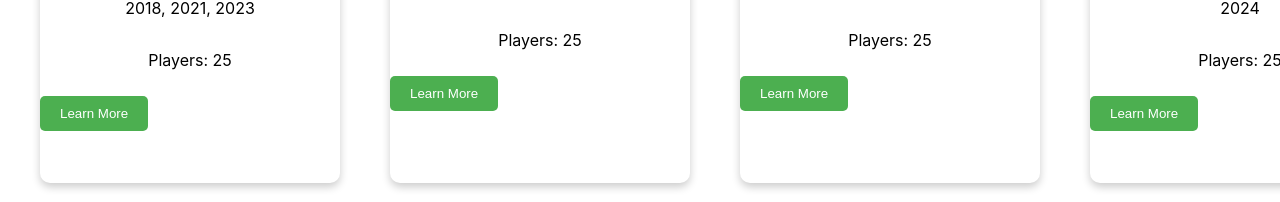
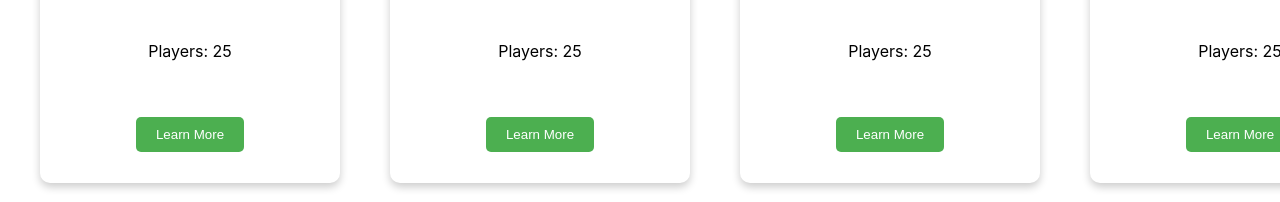
Before and after one commit to boby2965/React_proj, a React (Create React App) app: page / in a window 1280 px wide. Shown: the part 417-619 px from the top of the page. Built offline with nearby package versions, Linux system fonts and the light colour scheme.

Commit message:
added the buttom styles and aligned the cards

```diff
--- a/src/components/buttons/button.css
+++ b/src/components/buttons/button.css
@@ -7,6 +7,7 @@ button {
   cursor: pointer;
   margin-left: auto;
   margin-right: auto;
+  display: block;
 }
 
 button:hover {
--- a/src/components/cards/cards.css
+++ b/src/components/cards/cards.css
@@ -18,6 +18,7 @@
 
 .card-content p {
   width: 200px;
+  height: 50px;
   text-align: center;
 }
 
@@ -30,3 +31,7 @@
   font-size: 18px;
   margin-bottom: 20px;
 }
+
+.btn {
+  margin: 10px;
+}
--- a/src/components/cards/cards.jsx
+++ b/src/components/cards/cards.jsx
@@ -18,7 +18,7 @@ const Cards = (prop) => {
         <p>Trophies Won: {wins}</p>
         <p>Players: 25</p>
       </div>
-      <Button text="Learn More"></Button>
+      <Button className="btn" text="Learn More"></Button>
     </div>
   );
 };
--- a/src/components/headings/cardTitle.css
+++ b/src/components/headings/cardTitle.css
@@ -1,3 +1,5 @@
 h2 {
   text-align: center;
+  height: 10px;
+  size: 2rem;
 }
--- a/src/components/headings/cardTitle.jsx
+++ b/src/components/headings/cardTitle.jsx
@@ -1,7 +1,11 @@
 import "./cardTitle.css";
 
 const CardTitle = (prop) => {
-  return <h2>{prop.name}</h2>;
+  return (
+    <div>
+      <h2>{prop.name}</h2>
+    </div>
+  );
 };
 
 export default CardTitle;
```
